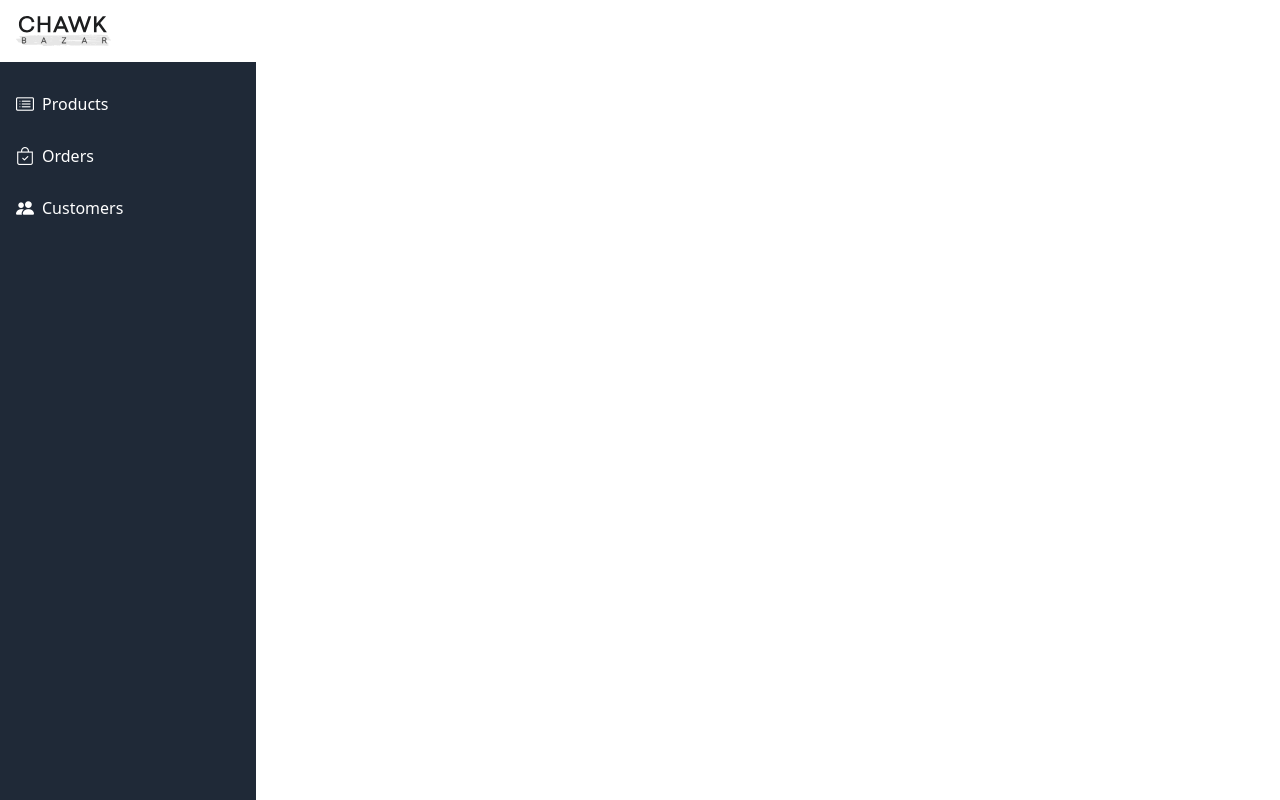
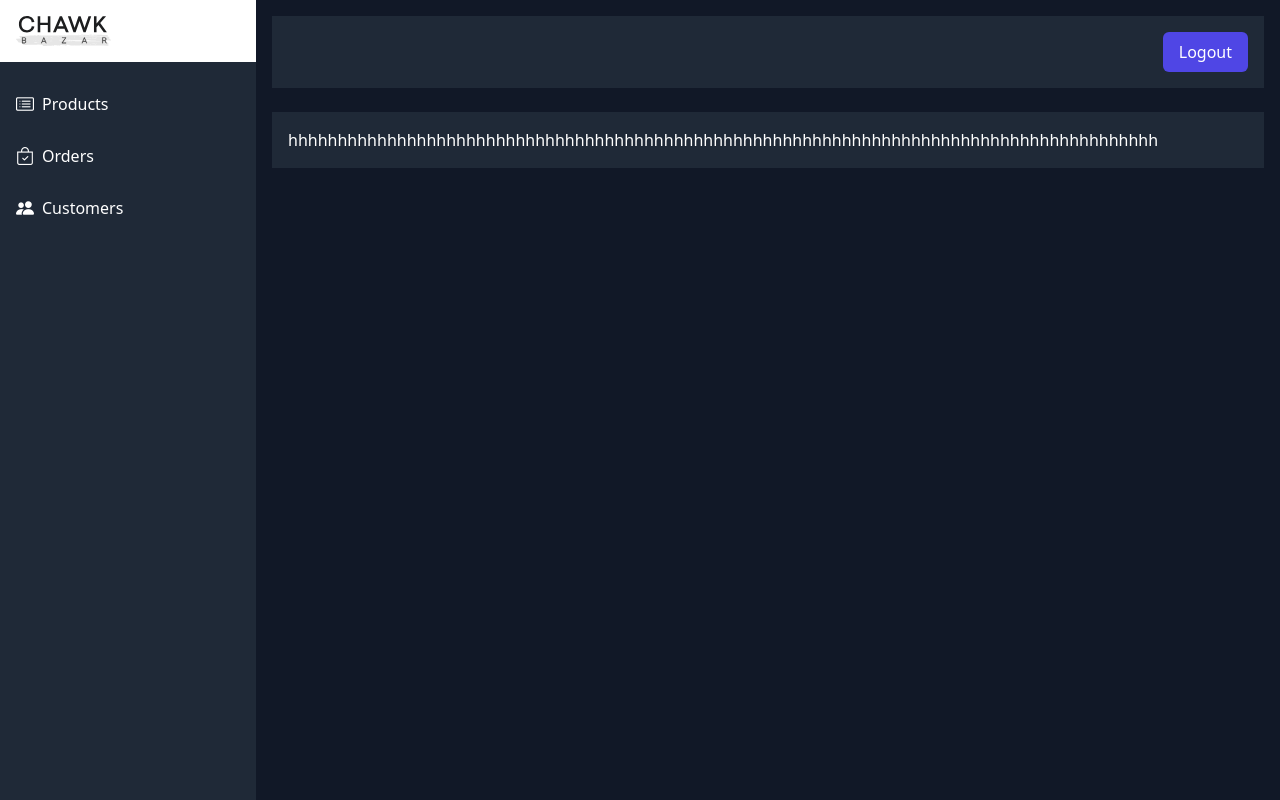
Before and after one commit to Tuhsarshrivastav/FlowBite, a React (Create React App) app in the folder client/: page /dashboard/products in a window 1280 px wide. Built offline with nearby package versions, Linux system fonts and the light colour scheme; sample sign-in values are in the browser's storage.

Commit message:
added dashboard content section

```diff
--- /dev/null
+++ b/client/src/components/AdminNav.js
@@ -0,0 +1,16 @@
+import { Link } from "react-router-dom";
+const AdminNav = () => {
+  return (
+    <nav className="fixed left-64 top-4 right-0 mx-4">
+      <div className="bg-gray-800 w-full flex justify-end p-4">
+        <Link
+          to="/"
+          className="py-2 px-4 bg-indigo-600 text-white rounded-md capitalize"
+        >
+          logout
+        </Link>
+      </div>
+    </nav>
+  );
+};
+export default AdminNav;
--- a/client/src/screens/dashboard/Products.js
+++ b/client/src/screens/dashboard/Products.js
@@ -1,8 +1,19 @@
 import React from "react";
+import AdminNav from "../../components/AdminNav";
 import SideBar from "../../components/Sidebar";
 
 const Products = () => {
-  return <SideBar />;
+  return (
+    <>
+      <SideBar />
+      <AdminNav />
+      <section className="ml-64 bg-gray-900 min-h-screen pt-28 px-4">
+        <div className="bg-gray-800 text-white p-4">
+          hhhhhhhhhhhhhhhhhhhhhhhhhhhhhhhhhhhhhhhhhhhhhhhhhhhhhhhhhhhhhhhhhhhhhhhhhhhhhhhhhhhhhhhh
+        </div>
+      </section>
+    </>
+  );
 };
 
 export default Products;
```
